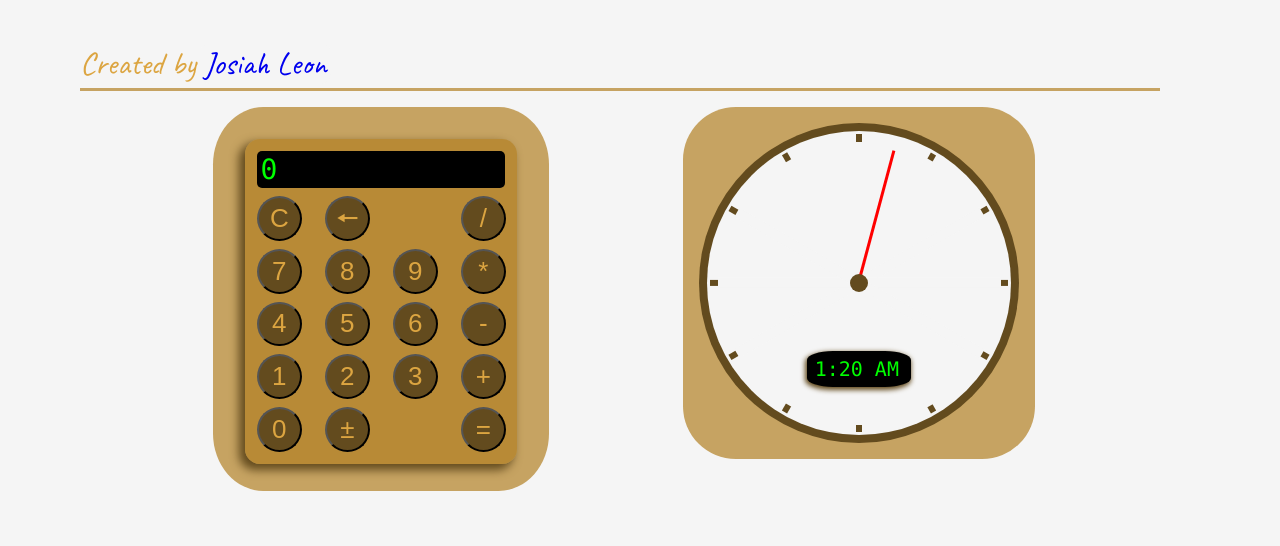
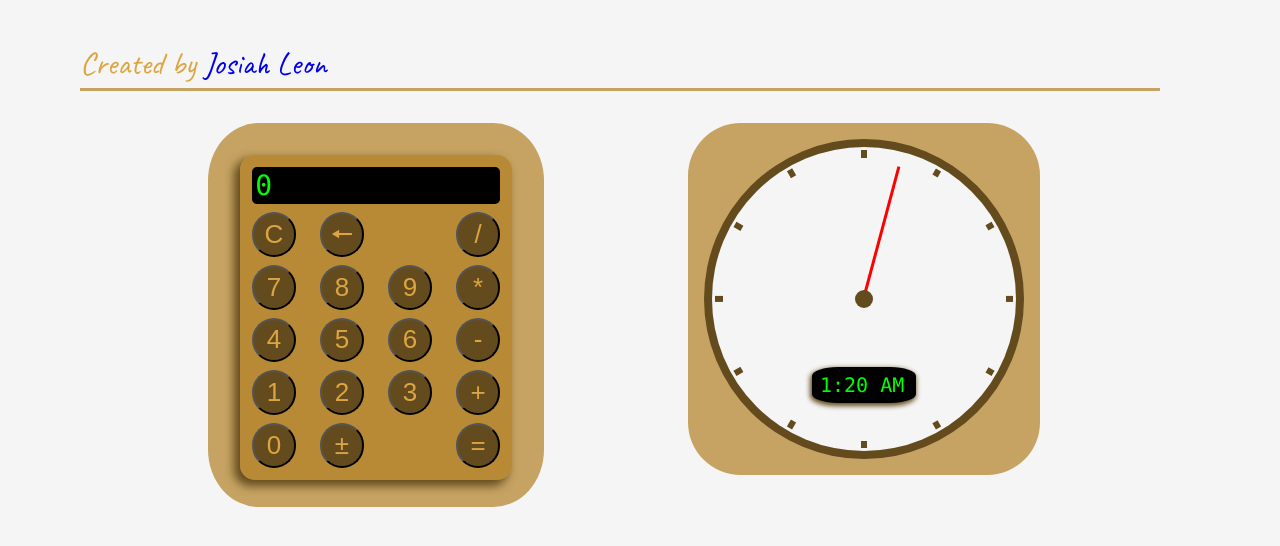
Before and after one commit to ROTBOW/mini-us, a React (Create React App) app: page / in a window 1280 px wide. Shown: the top 546 px of the page. Built offline with nearby package versions, Linux system fonts and the light colour scheme.

Commit message:
added new color, and updated default block mixin

```diff
--- a/src/styles/block_mixin.scss
+++ b/src/styles/block_mixin.scss
@@ -9,4 +9,5 @@
 
     border-radius: 15%;
     padding: 1rem;
+    margin: 1rem;
 };
--- a/src/styles/variables.scss
+++ b/src/styles/variables.scss
@@ -1,6 +1,7 @@
 
 
 $main-color: rgb(220, 165, 65);
+$main-color-dark: rgb(185, 130, 25);
 
 $second-color: rgba(179, 129, 36, 0.70);
 $second-color-dark: rgb(99, 75, 30);
```
